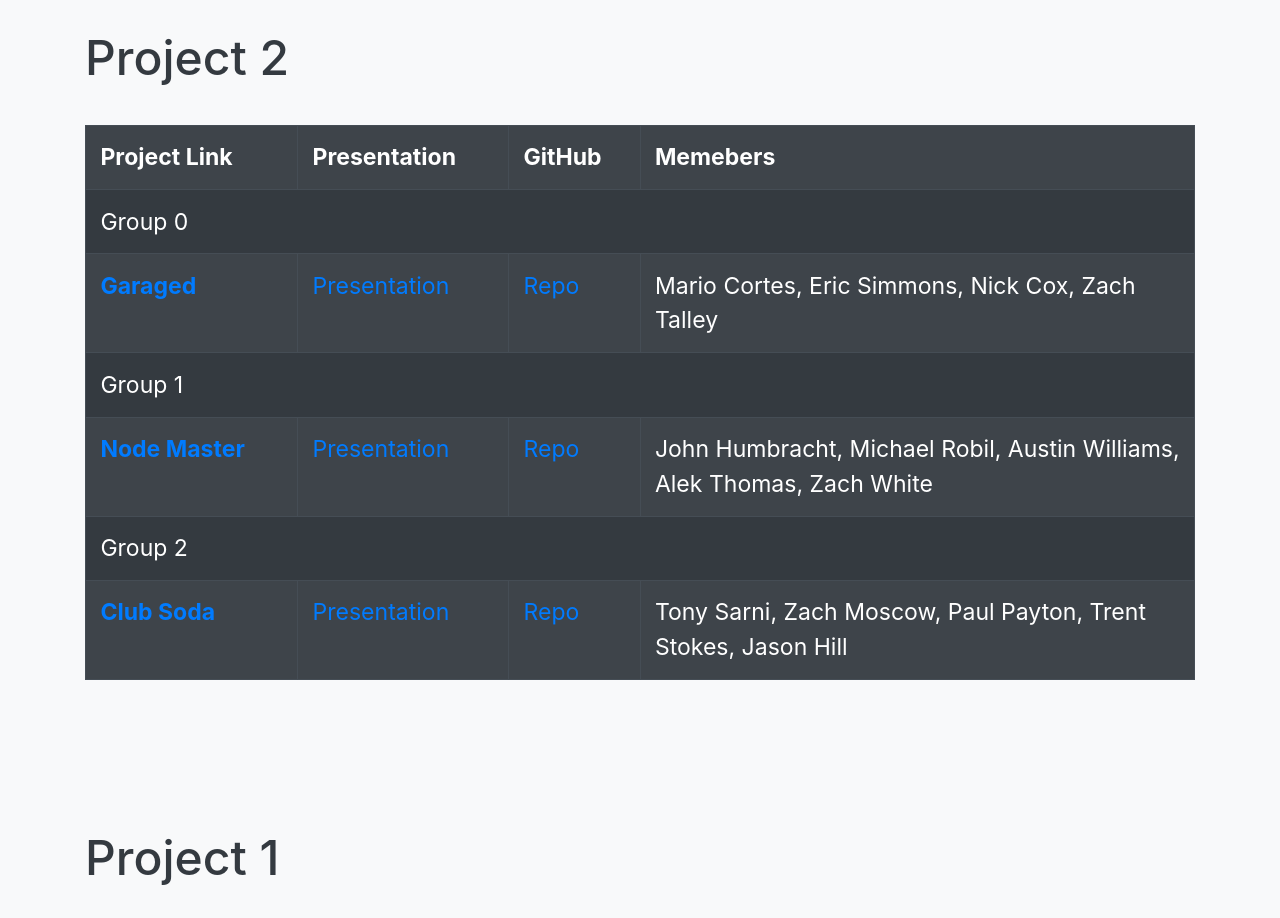
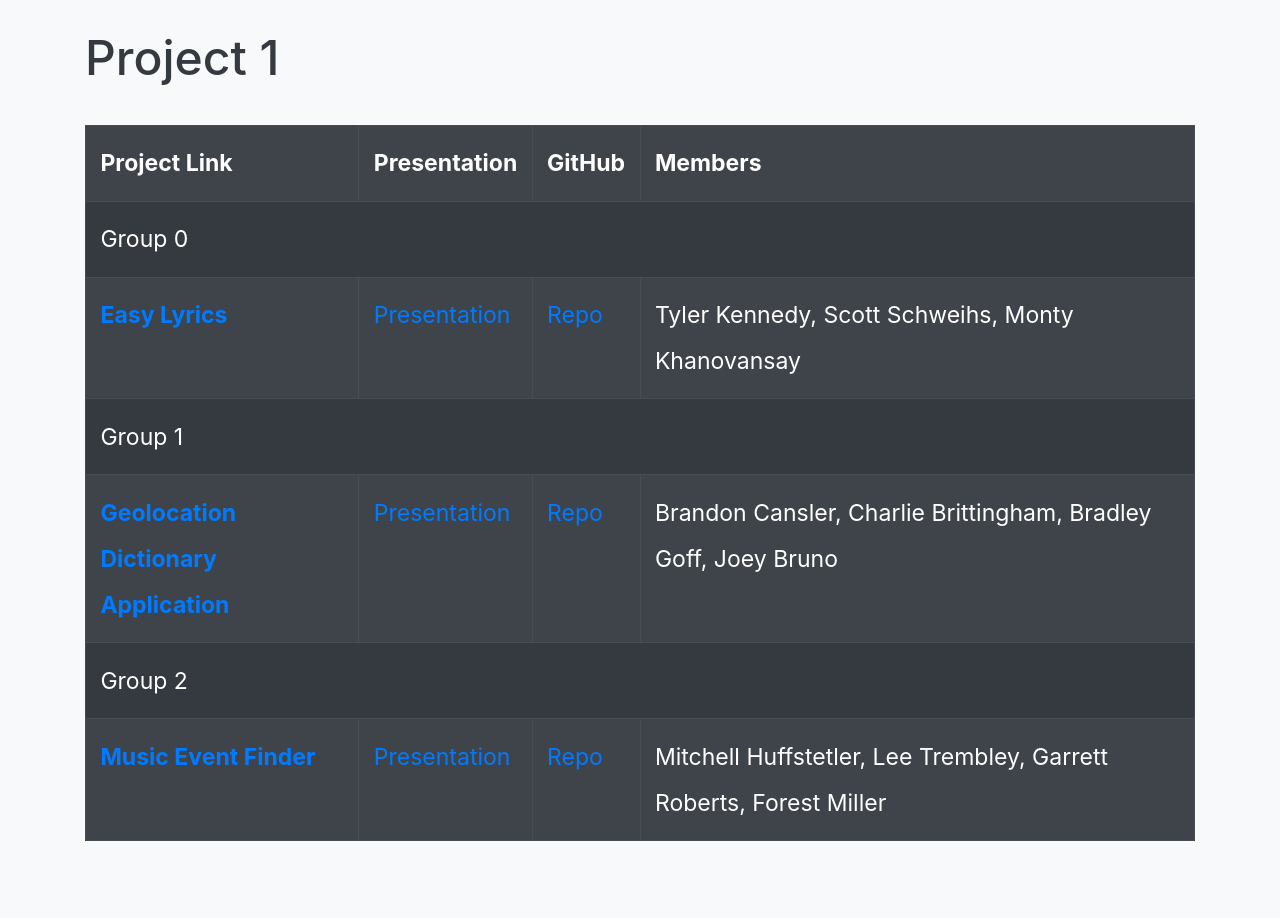
Before and after one commit to antcoop/presentation, a plain HTML site: page index.html in a window 1280 px wide. Shown: the top 918 px of the page. After the commit the page ends 860 px from the top, so only its background shows below. Drawn offline with nearby package versions, Linux system fonts and the light colour scheme.

Commit message:
updated link to presentations

```diff
--- a/index.html
+++ b/index.html
@@ -9,6 +9,7 @@
   <style>
     *, html {
       font-size: 1.2rem;
+      line-height: 2.4rem;
     }
     .container {
       height: 100vh;
@@ -19,13 +20,62 @@
   <div class="container">
     <div class="row">
       <div class="col">
+        <h1 class="text-dark pt-4 pb-4">Project 1</h1>
+        <table class="table table-striped table-bordered table-dark">
+          <tr>
+            <th>Project Link</th>
+            <th>Presentation</th>
+            <th>GitHub</th>
+            <th width="50%">Members</th>
+          </tr>
+          <tr>
+            <td colspan="4">Group 0</td>
+          </tr>
+          <tr>
+            <td class="font-weight-bold">
+              <a target="_blank" href="https://tkennedy118.github.io/easy-lyrics/">Easy Lyrics</a>
+            </td>
+            <td><a target="_blank" href="https://docs.google.com/presentation/d/1jFmGdtHPEZCNDMsMspYlhkYENUdjsd6B90rzT5NQNU0/">Presentation</a></td>
+            <td><a target="_blank" href=" https://github.com/tkennedy118/easy-lyrics">Repo</a></td>
+            <td>Tyler Kennedy, Scott Schweihs, Monty Khanovansay</td>
+          </tr>
+          <tr>
+            <td colspan="4">Group 1</td>
+          </tr>
+          <tr>
+            <td class="font-weight-bold">
+              <a target="_blank" href="https://brunojoey.github.io/geolocation-dictionary-app/">Geolocation Dictionary Application</a>
+            </td>
+            <td><a target="_blank" href="https://docs.google.com/presentation/d/1IN4Xig00fwWyvoRN_GmOUKBT3m2dKYt3es5j8zMOQqQ/">Presentation</a></td>
+            <td><a target="_blank" href="https://github.com/brunojoey/geolocation-dictionary-app">Repo</a></td>
+            <td>Brandon Cansler, Charlie Brittingham, Bradley Goff, Joey Bruno</td>
+          </tr>
+          <tr>
+            <td colspan="4">Group 2</td>
+          </tr>
+          <tr>
+            <td class="font-weight-bold">
+              <a target="_blank" href="https://fomiller.github.io/Music-Event-Locator/
+              ">Music Event Finder</a>
+            </td>
+            <td><a target="_blank" href="https://docs.google.com/presentation/d/13Rdf_Ep3BR4aG1j937-rnH0urXP2NVrueug5D7VyNxM/">Presentation</a></td>
+            <td><a target="_blank" href="https://github.com/Fomiller/Music-Event-Locator">Repo</a></td>
+            <td>Mitchell Huffstetler, Lee Trembley, Garrett Roberts, Forest Miller</td>
+          </tr>
+        </table>
+      </div>
+    </div>
+  </div>
+  <!-- <div class="container">
+    <div class="row">
+      <div class="col">
         <h1 class="text-dark pt-4 pb-4">Project 2</h1>
         <table class="table table-striped table-bordered table-dark">
           <tr>
             <th>Project Link</th>
             <th>Presentation</th>
             <th>GitHub</th>
-            <th width="50%">Memebers</th>
+            <th width="50%">Members</th>
           </tr>
           <tr>
             <td colspan="4">Group 0</td>
@@ -63,8 +113,8 @@
         </table>
       </div>
     </div>
-  </div>
-  <div class="container">
+  </div> -->
+  <!-- <div class="container">
     <div class="row">
       <div class="col">
         <h1 class="text-dark pt-4 pb-4">Project 1</h1>
@@ -73,7 +123,7 @@
             <th>Project Link</th>
             <th>Presentation</th>
             <th>GitHub</th>
-            <th width="50%">Memebers</th width="50%">
+            <th width="50%">Members</th width="50%">
           </tr>
           <tr>
             <td colspan="4">Group 0</td>
@@ -114,6 +164,6 @@
         </table>
       </div>
     </div>
-  </div>
+  </div> -->
 </body>
 </html>
```
